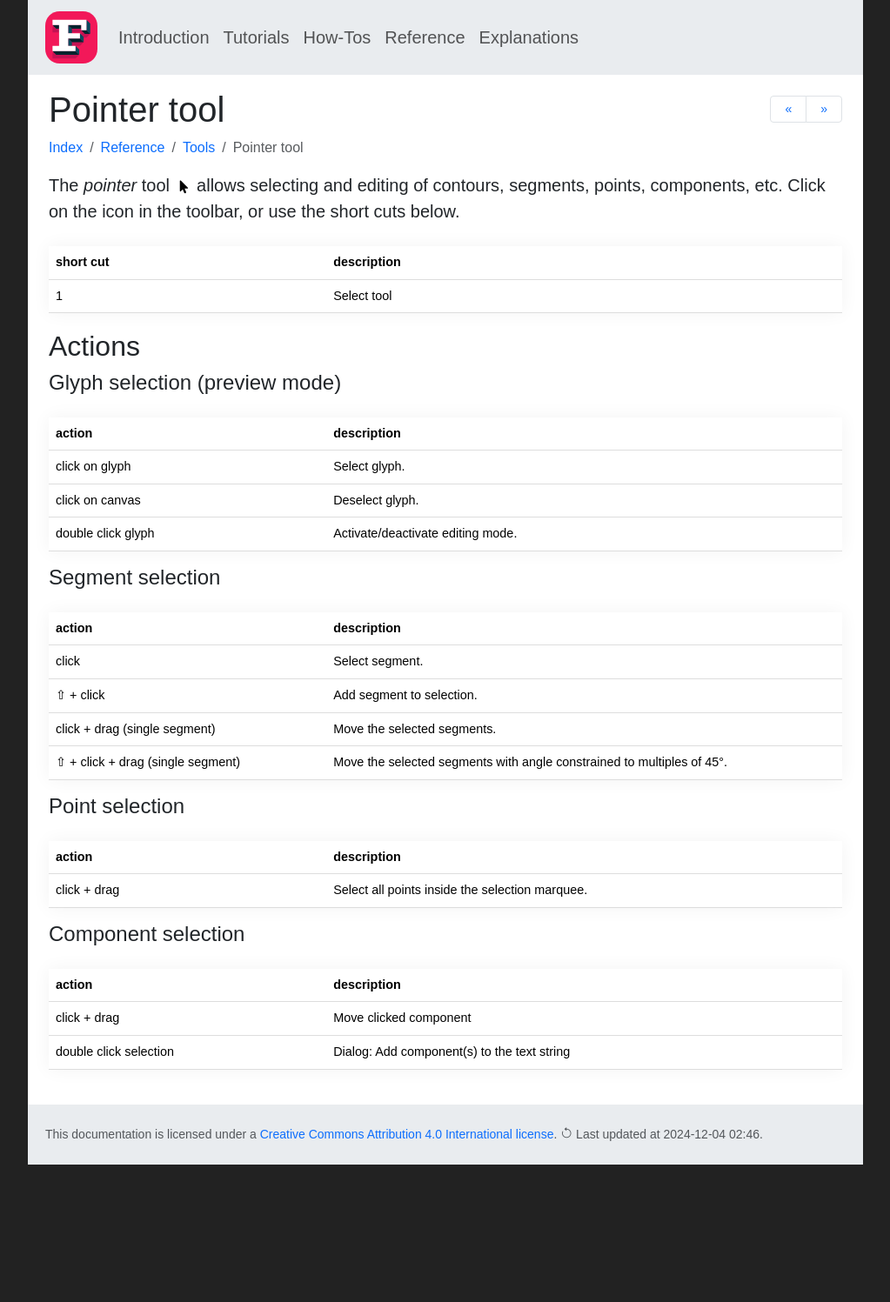
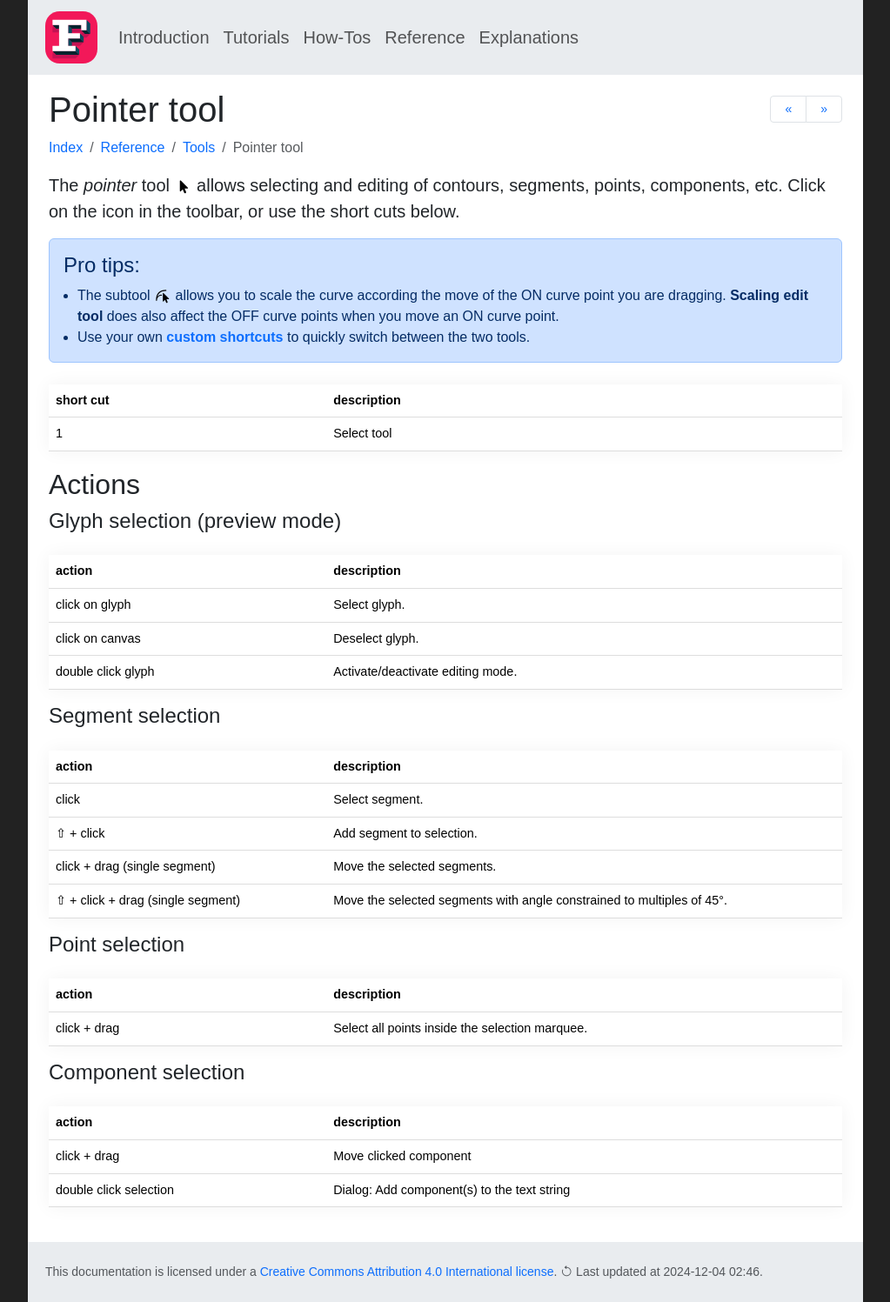
Before and after one commit to googlefonts/fontra-docs, a Jekyll site: the page built from _reference/tools/pointer.md, in a window 1280 px wide. Shown: the whole page at 87% size, without its empty margins (128-1151 px from the left). Built offline with Jekyll 4.4.1, drawn with Linux system fonts in a browser that asks for light colours; nearby versions of some CDN libraries; some web fonts are replaced; before the commit the page ends 1339 px from its top, so only the background shows below that.

Commit message:
Add info about 'Scaling edit tool'

```diff
--- a/_reference/tools/pointer.md
+++ b/_reference/tools/pointer.md
@@ -17,6 +17,14 @@ order     : 401
 
 The *pointer* tool <img height="20" src="{{ site.url }}/images/icons/pointer.svg">  allows selecting and editing of contours, segments, points, components, etc. Click on the icon in the toolbar, or use the short cuts below.
 {: .lead }
+
+<div class="alert alert-primary mt-3" role="alert" markdown='1'>
+#### Pro tips:
+{: .alert-heading}
+- The subtool <img height="20" src="{{ site.url }}/images/icons/pointerscale.svg"> allows you to scale the curve according the move of the ON curve point you are dragging. **Scaling edit tool** does also affect the OFF curve points when you move an ON curve point.
+- Use your own **[custom shortcuts](/reference/menu/fontra/shortcuts)**  to quickly switch between the two tools.
+{: .mb-0 }
+</div>
 
 <table class='table table-hover'>
 <tr>
```
Also changed, not shown: images/icons/pointerscale.svg (added).
